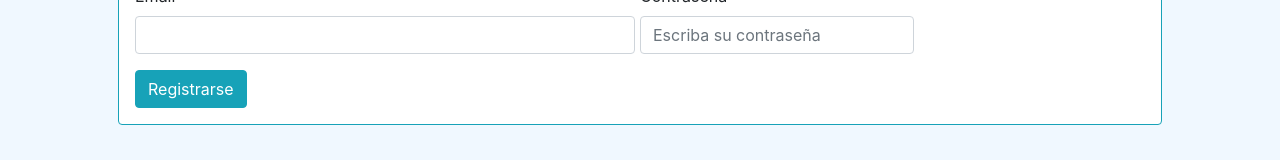
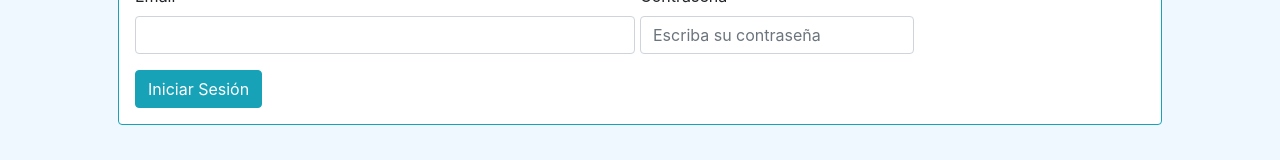
Before and after one commit to jhondeiby310/kiosko-market-front, an Angular app: page /login in a window 1280 px wide. Shown: the part 183-343 px from the top of the page. Built offline with nearby package versions, Linux system fonts and the light colour scheme.

Commit message:
Boton atrás

```diff
--- a/src/app/categorias/categorias.component.html
+++ b/src/app/categorias/categorias.component.html
@@ -78,7 +78,6 @@
                 <p class="lead mb-5 text-dark-50"> Para que compres con mas facilidad,
                     tenemos la categoría que buscas.
                 </p>
-
             </div>
         </div>
     </div>
--- a/src/app/login/login.component.html
+++ b/src/app/login/login.component.html
@@ -40,6 +40,6 @@
                     placeholder="Escriba su contraseña">
             </div>
         </div>
-        <button  *ngIf="!usuario.rol" type="submit" routerLink='/admin/productos' class="btn btn-info">Registrarse</button>
+        <button  *ngIf="!usuario.rol" type="submit" routerLink='/admin/productos' class="btn btn-info">Iniciar Sesión</button>
     </form>
 </div>
--- a/src/app/productos/productos.component.css
+++ b/src/app/productos/productos.component.css
@@ -47,3 +47,8 @@
   text-align: center;
   width: 100%;
 }
+
+.go-back{
+text-align: center;
+padding: 5px;
+}
--- a/src/app/productos/productos.component.html
+++ b/src/app/productos/productos.component.html
@@ -15,3 +15,6 @@
         </div>
     </div>
 </div>
+<div class="go-back">
+    <button type="button" class="btn btn-dark" routerLink="/categorias" routerLinkActive="active" >Atrás</button>
+</div>
```
